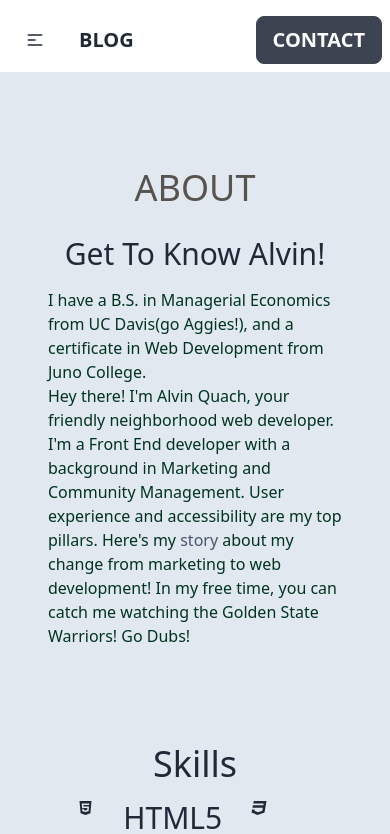
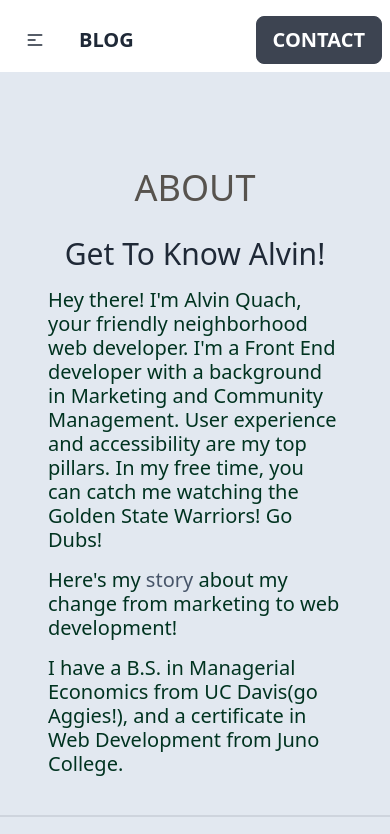
Before and after one commit to alvinwquach/alvin-quach-portfolio, a Next.js app: page / in a window 390 px wide. Shown: the top 834 px of the page. Built offline with nearby package versions, Linux system fonts and the light colour scheme.

Commit message:
fixed responsiveness

```diff
--- a/pages/index.tsx
+++ b/pages/index.tsx
@@ -110,7 +110,28 @@ const Home: NextPage = () => {
               About
             </h2>
             <h3 className="mb-4 text-3xl capitalize">get to know alvin!</h3>
-            <p className="px-8 text-left text-base leading-6 text-success-content">
+            <p className="px-8 text-left text-xl leading-6 text-success-content">
+              Hey there! I'm Alvin Quach, your friendly neighborhood web
+              developer. I'm a Front End developer with a background in
+              Marketing and Community Management. User experience and
+              accessibility are my top pillars. In my free time, you can catch
+              me watching the Golden State Warriors! Go Dubs!
+            </p>
+
+            <p className="mt-4 px-8 text-left text-xl leading-6 text-success-content">
+              Here's my{' '}
+              <a
+                className="text-slate-600 hover:text-white"
+                href="https://medium.com/@alvinwquach/you-create-your-story-648fd1113824"
+                aria-label="open link to alvin quach's story"
+              >
+                story
+              </a>{' '}
+              about my change from marketing to web development!
+            </p>
+
+            {/* Education */}
+            <p className="mt-4 px-8 text-left text-xl leading-6 text-success-content">
               I have a B.S. in Managerial Economics from
               <a href="https://www.ucdavis.edu/">{''} UC Davis</a>(go Aggies!),
               and a certificate in Web Development from{' '}
@@ -123,26 +144,9 @@ const Home: NextPage = () => {
               </a>
               .
             </p>
-            <p className="px-8 text-left text-base leading-6 text-success-content">
-              Hey there! I'm Alvin Quach, your friendly neighborhood web
-              developer. I'm a Front End developer with a background in
-              Marketing and Community Management. User experience and
-              accessibility are my top pillars. Here's my{' '}
-              <a
-                className="text-slate-600 hover:text-white"
-                href="https://medium.com/@alvinwquach/you-create-your-story-648fd1113824"
-                aria-label="open link to alvin quach's story"
-              >
-                story
-              </a>{' '}
-              about my change from marketing to web development! In my free
-              time, you can catch me watching the Golden State Warriors! Go
-              Dubs!
-            </p>
-
-            <p className="px-8 text-left text-base leading-6 text-success-content"></p>
           </div>
         </section>
+        <div className="divider"></div>
         {/* Skills */}
         <section className="py-12" id="skills">
           <div className="wrapper">
@@ -172,7 +176,7 @@ const Home: NextPage = () => {
               />
               <p className="text-3xl">TailwindCSS</p>
               <FontAwesomeIcon
-                icon={faHtml5}
+                icon={faSass}
                 height={75}
                 width={75}
                 className=""
@@ -272,7 +276,7 @@ const Home: NextPage = () => {
             </div>
           </div>
         </section>
-
+        <div className="divider"></div>
         {/* Projects */}
         <section className="p-20" id="projects">
           <div className="wrapper">
@@ -280,8 +284,8 @@ const Home: NextPage = () => {
               Projects
             </h2>
             {/* Project One */}
-            <div>
-              <div className="flex flex-row">
+            {/* <div>
+              <div className="sm: flex flex-col">
                 <img
                   src="https://alvinquach.me/assets/alvinQuach.jpg"
                   alt="loopin thru hoops"
@@ -305,7 +309,7 @@ const Home: NextPage = () => {
                     </a>
                     .
                   </p>
-                  <button className="btn btn-sm m-5">
+                  <button className="btn btn-sm rounded-md px-16">
                     <a
                       href="https://loopinthruhoops.netlify.app/"
                       target="_blank"
@@ -314,7 +318,7 @@ const Home: NextPage = () => {
                       View Live
                     </a>
                   </button>
-                  <button className="btn btn-sm m-5">
+                  <button className="btn btn-sm rounded-md px-16">
                     <a
                       href="https://github.com/CLTWO/loopinThruHoops"
                       target="_blank"
@@ -325,12 +329,12 @@ const Home: NextPage = () => {
                   </button>
                 </div>
               </div>
-            </div>
+            </div> */}
 
             {/* Project Two */}
-            <div>
+            {/* <div>
               <div>
-                <div className="flex flex-row-reverse">
+                <div className="sm: flex flex-col">
                   <img
                     src="https://alvinquach.me/assets/alvinQuach.jpg"
                     alt="loopin thru hoops"
@@ -365,11 +369,11 @@ const Home: NextPage = () => {
                     </button>
                   </div>
                 </div>
-              </div>
+              </div> */}
 
-              {/* Project Three */}
-              <div>
-                <div className="flex flex-row">
+            {/* Project Three */}
+            {/* <div>
+                <div className="sm: flex flex-col">
                   <img
                     src="https://alvinquach.me/assets/alvinQuach.jpg"
                     alt="loopin thru hoops"
@@ -414,11 +418,11 @@ const Home: NextPage = () => {
                     </button>
                   </div>
                 </div>
-              </div>
+              </div> */}
 
-              {/* Project Four */}
-              <div>
-                <div className="flex flex-row-reverse">
+            {/* Project Four */}
+            {/* <div>
+                <div className="sm: flex flex-col">
                   <img
                     src="https://alvinquach.me/assets/alvinQuach.jpg"
                     alt="loopin thru hoops"
@@ -458,11 +462,11 @@ const Home: NextPage = () => {
                     </button>
                   </div>
                 </div>
-              </div>
+              </div> */}
 
-              {/* Project Five */}
-              <div>
-                <div className="flex flex-row">
+            {/* Project Five */}
+            {/* <div>
+                <div className="sm: flex flex-col">
                   <img
                     src="https://alvinquach.me/assets/alvinQuach.jpg"
                     alt="loopin thru hoops"
@@ -503,17 +507,18 @@ const Home: NextPage = () => {
                   </div>
                 </div>
               </div>
-            </div>
+            </div> */}
           </div>
         </section>
 
+        <div className="divider"></div>
         {/* Contact */}
         <section id="contact">
           <div className="wrapper">
-            <h3 className="py-6 text-center text-5xl text-stone-600">
+            <h2 className="mb-3 py-4 text-center text-4xl uppercase text-stone-600">
               Let's get in touch!
-            </h3>
-            <p className="text-center text-4xl leading-10">
+            </h2>
+            <p className="text-center text-xl leading-6 text-success-content">
               If you have any questions about me or my projects or want to
               debate the hottest shoes, I'm your man! Drop a comment, question,
               concern. Cheers!
@@ -593,7 +598,6 @@ const Home: NextPage = () => {
                 </div>
                 <div>
                   <button
-                    // mt-4 w-4/6 cursor-pointer text-ellipsis rounded-md bg-stone-700 p-5 text-center uppercase
                     className="hover:btn-primary-500 btn mt-4 w-4/6 rounded-md"
                     type="submit"
                   >
```
